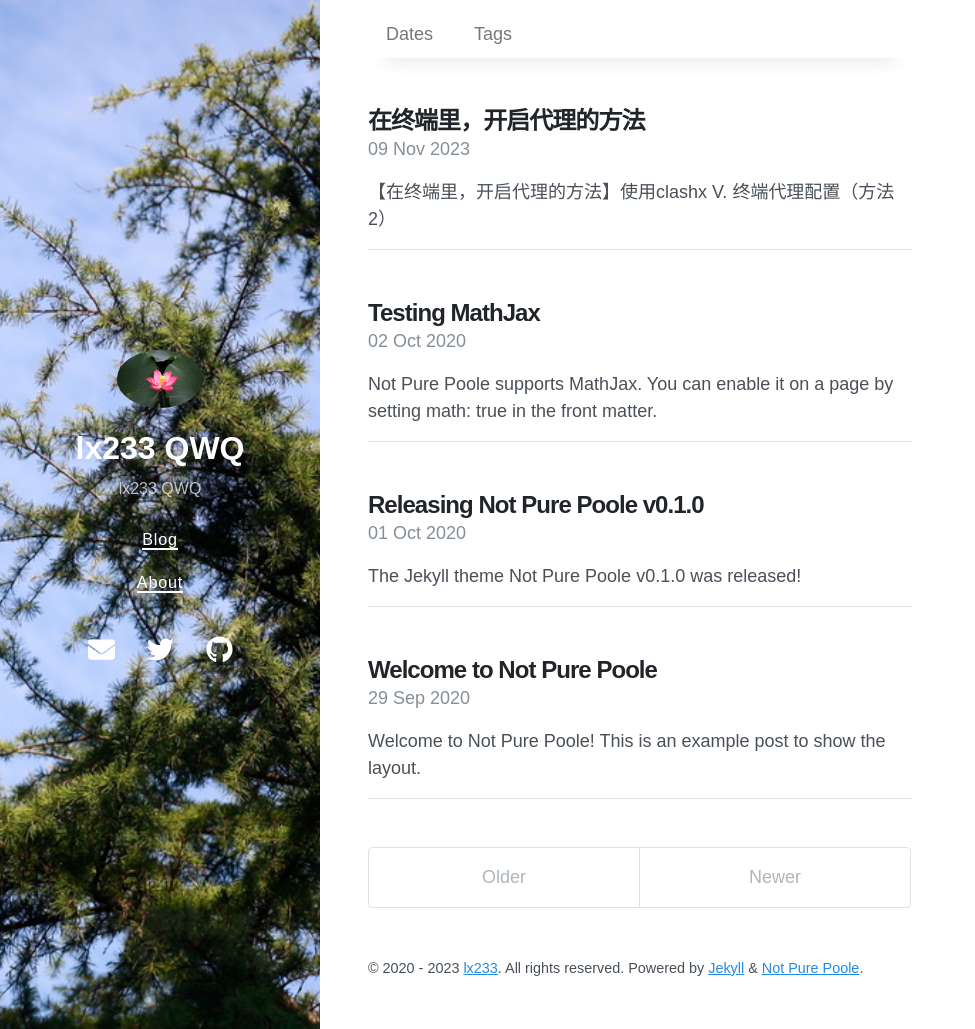
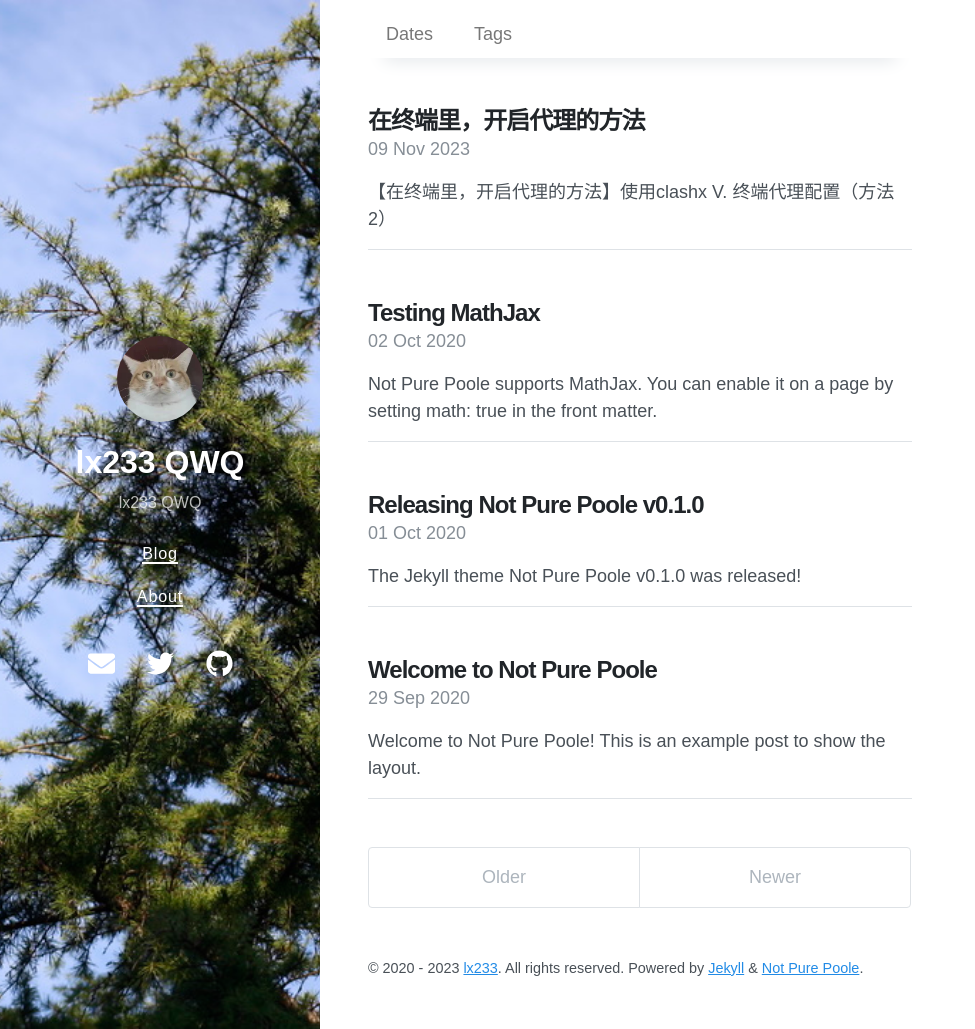
Before and after one commit to lx233/qwq, a Jekyll site: the page built from index.html, in a window 1280 px wide and 1029 px high. Shown: the whole window, without its empty margins (0-975 px from the left). Built offline with Jekyll 4.4.1, drawn with Linux system fonts in a browser that asks for light colours; nearby versions of some CDN libraries; the list of posts is cut into pages by our own code.

Commit message:
feat: 换头像

```diff
--- a/_config.yml
+++ b/_config.yml
@@ -2,7 +2,7 @@
 title:  lx233 QWQ
 description: lx233 QWQ
 url: https://lx233.github.io/qwq/
-avatar: /avatar.jpeg
+avatar: /avatar.jpg
 paginate: 5
 permalink: pretty
 cover_image: /bg.jpeg
```
Also changed, not shown: avatar.jpeg (deleted), avatar.jpg (added).
